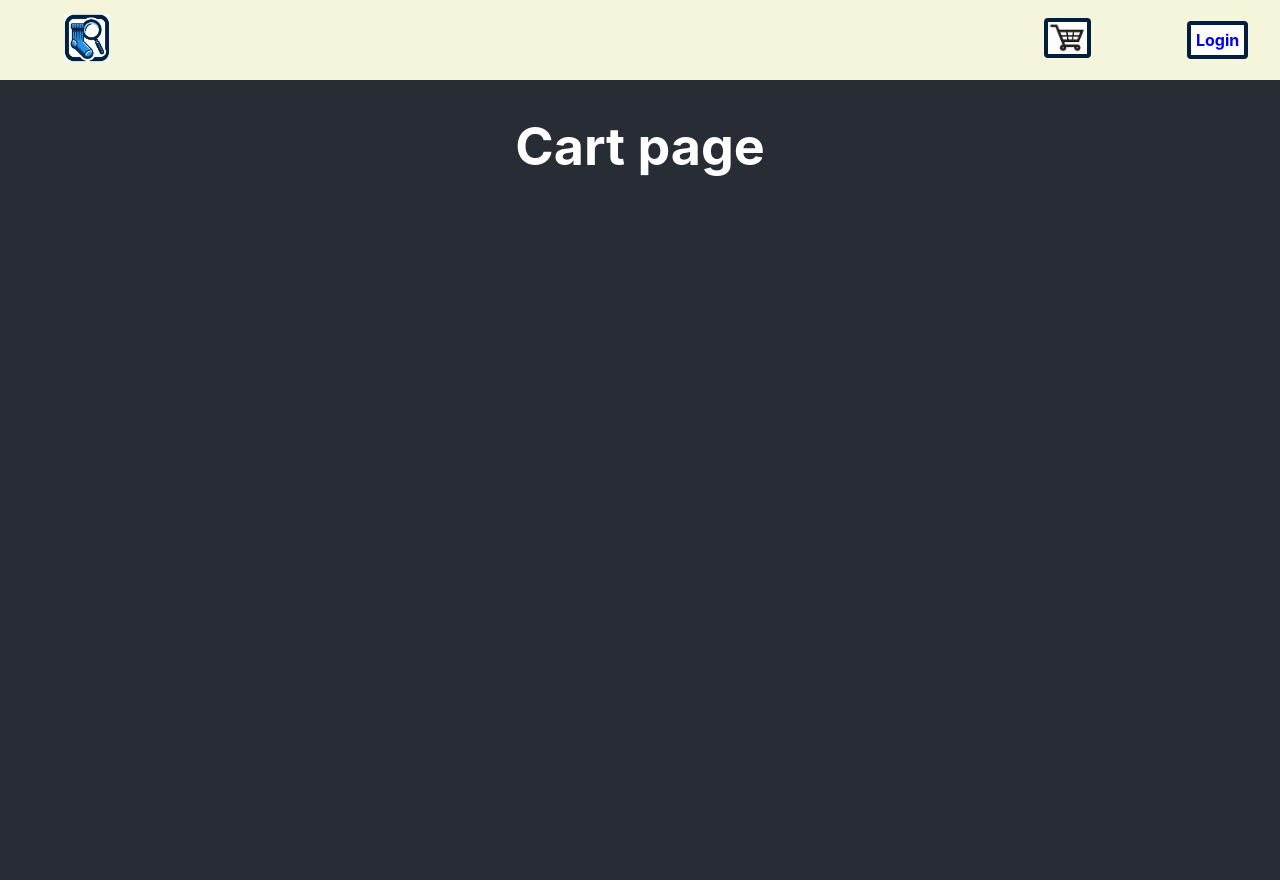
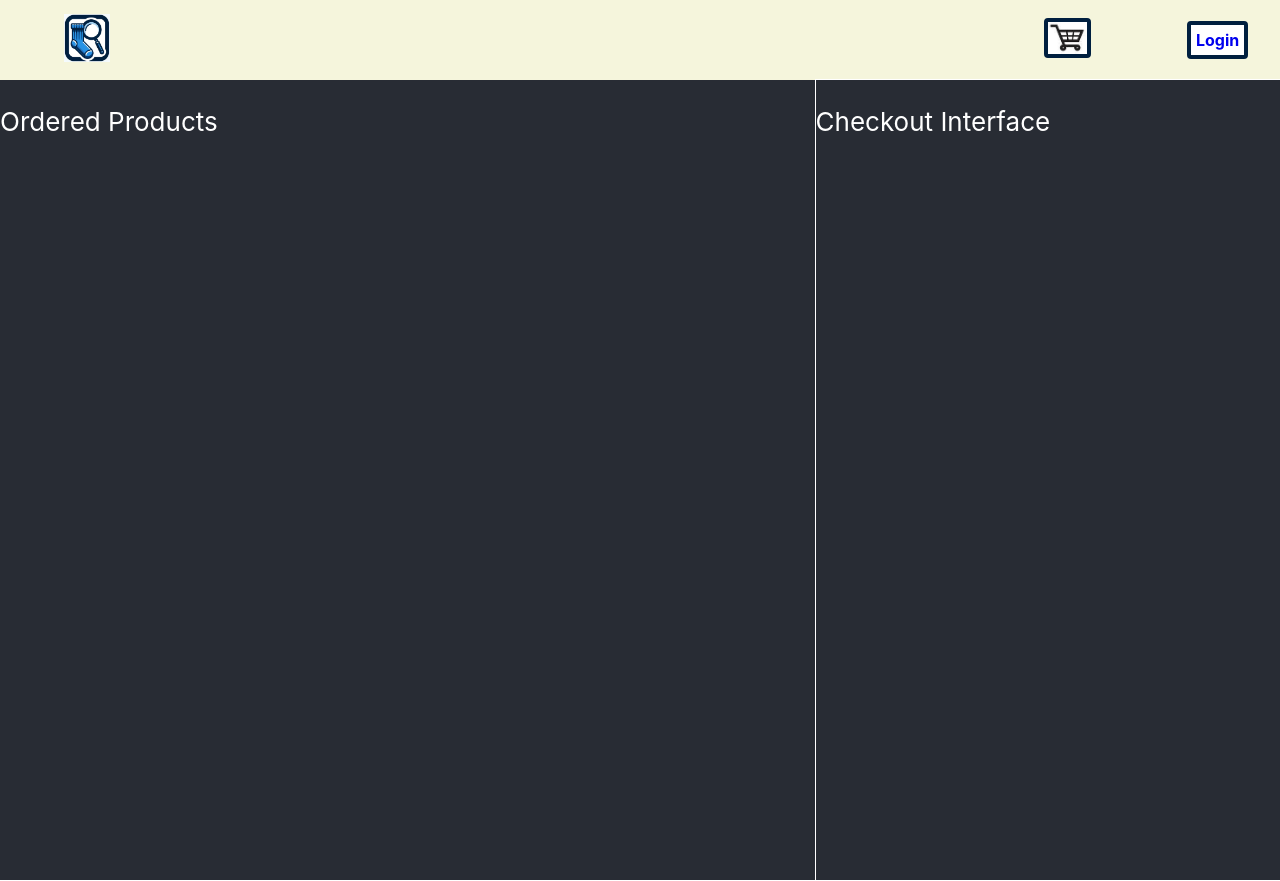
Before and after one commit to JasonSteelmanCoder/lost-sock-emporium, a React (Create React App) app in the folder client/: page /cart in a window 1280 px wide. Built offline with nearby package versions, Linux system fonts and the light colour scheme.

Commit message:
Lay out responsive cart page

```diff
--- a/client/src/components/CartPage.js
+++ b/client/src/components/CartPage.js
@@ -4,7 +4,12 @@ import '../css/CartPage.css';
 const CartPage = () => {
     return (
         <div id='cart-page'>
-            <h1>Cart page</h1>
+            <div id='checkout-interface'>
+                <p>Checkout Interface</p>
+            </div>
+            <div id='ordered-products-details'>
+                <p>Ordered Products</p>
+            </div>
         </div>
     );
 };
--- a/client/src/components/ProductPage.js
+++ b/client/src/components/ProductPage.js
@@ -45,6 +45,7 @@ const ProductPage = () => {
             product_id: product_id,
             quantity: formProps.quantity
         }));
+        alert("Product successfully added to cart!");
     };
 
     return (
@@ -60,7 +61,7 @@ const ProductPage = () => {
             <form onSubmit={handleAddToCart}>
                 <input type='submit' value='Add to cart' id='add-to-cart-button' ></input>
                 <label htmlFor='quantity-input'>Quantity: </label>
-                <input type='number' min="1" id='quantity-input' name='quantity' defaultValue={1}></input>
+                <input type='number' min="1" id='quantity-input' name='quantity' defaultValue={1} required></input>
             </form>
         </div>
     );
--- a/client/src/css/CartPage.css
+++ b/client/src/css/CartPage.css
@@ -8,3 +8,33 @@
     color: white;
     min-height: 100vh;
 }
+
+#checkout-interface {
+    display: flex;
+    justify-content: center;
+    border: 1px solid white;
+    width: 100%;
+}
+
+#ordered-products-details {
+
+}
+
+@media screen and (width > 900px) {
+    #cart-page {
+        display: grid;
+        grid-template-columns: 1.75fr 1fr;
+        grid-template-areas: "details interface";
+    }
+
+    #checkout-interface {
+        display: block;
+        height: 100%;
+        grid-area: interface;
+    }
+
+    #ordered-products-details {
+        height: 100%;
+        grid-area: details;
+    }
+}
```
Also changed, not shown: 1 other file (tests, documents, lock files or other folders).
